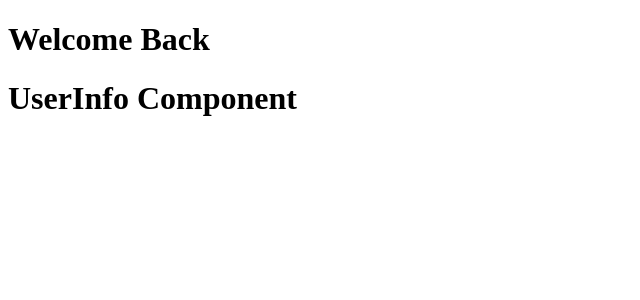
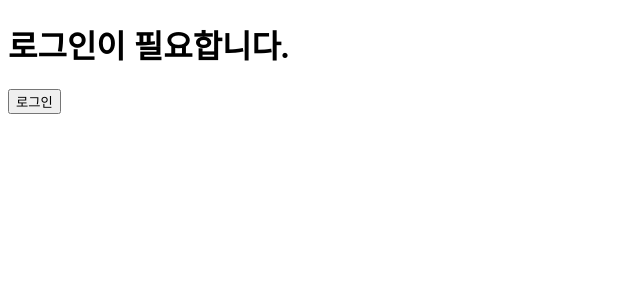
Before and after one commit to kim0hun/Inflearn_React, a React (Vite) app in the folder study/: page / in a window 1280 px wide. Shown: the top 300 px of the page, without its empty margins (0-640 px from the left). Built offline with nearby package versions, Linux system fonts and the light colour scheme.

Commit message:
79. (미션) 조건부 렌더링 - 삼항 연산자

```diff
--- a/study/src/App.tsx
+++ b/study/src/App.tsx
@@ -1,20 +1,14 @@
-import GuestView from "./components/GuestView";
-import UserInfo from "./components/UserInfo";
-import UserView from "./components/UserView";
+import { useState } from "react";
 
 export default function App() {
-  const isLoggedIn = true;
+  const [isLoggedIn, setIsLoggedIn] = useState<boolean>(false);
 
   return (
     <>
-      {isLoggedIn ? (
-        <>
-          <UserView />
-          <UserInfo />
-        </>
-      ) : (
-        <GuestView />
-      )}
+      <h1>{isLoggedIn ? "환영합니다" : "로그인이 필요합니다."}</h1>
+      <button onClick={() => setIsLoggedIn((isLoggedIn) => !isLoggedIn)}>
+        {isLoggedIn ? "로그아웃" : "로그인"}
+      </button>
     </>
   );
 }
--- a/study/src/components/GuestView.tsx
+++ /dev/null
@@ -1,7 +0,0 @@
-export default function GuestView() {
-  return (
-    <>
-      <h1>Please Sign Up</h1>
-    </>
-  );
-}
--- a/study/src/components/UserInfo.tsx
+++ /dev/null
@@ -1,7 +0,0 @@
-export default function UserInfo() {
-  return (
-    <>
-      <h1>UserInfo Component</h1>
-    </>
-  );
-}
--- a/study/src/components/UserView.tsx
+++ /dev/null
@@ -1,7 +0,0 @@
-export default function UserView() {
-  return (
-    <>
-      <h1>Welcome Back</h1>
-    </>
-  );
-}
```
